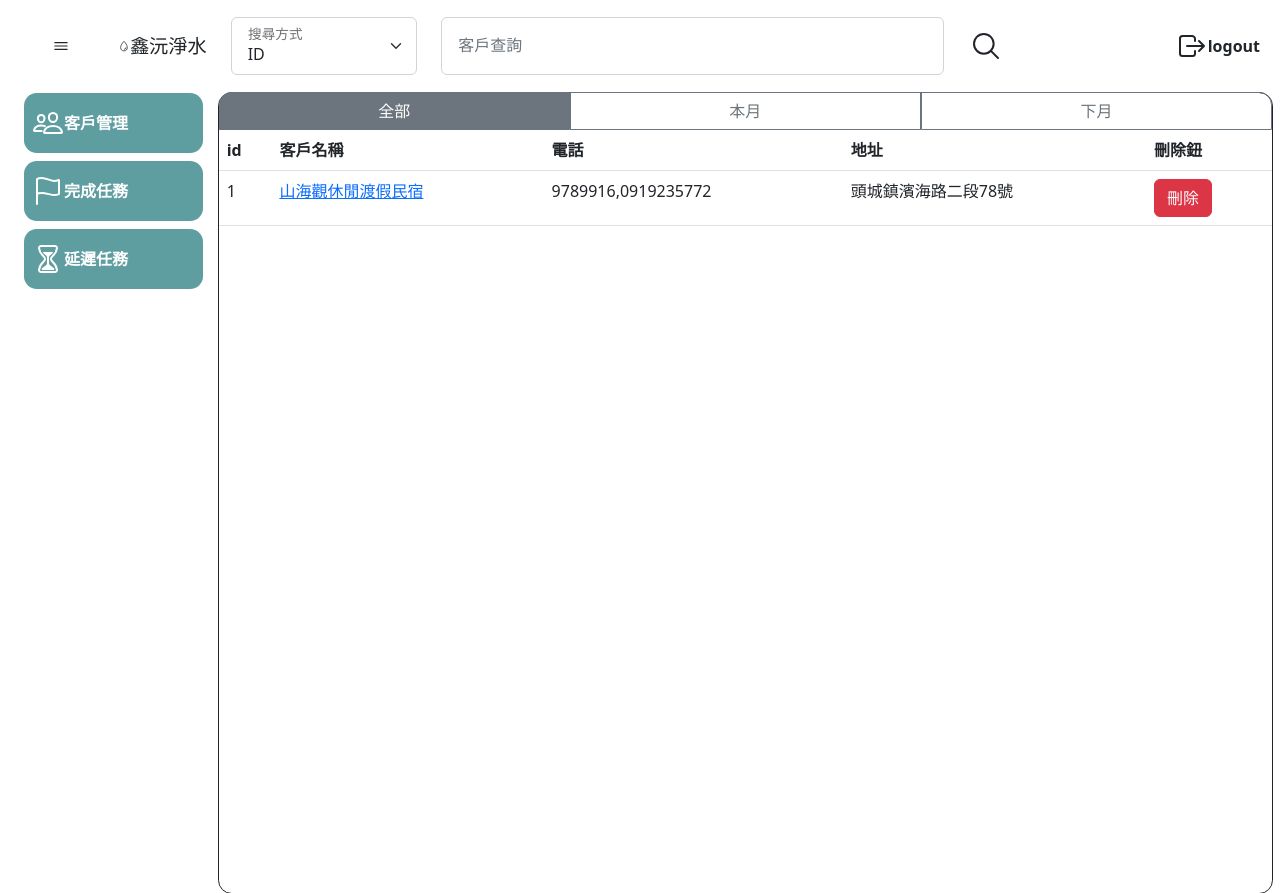
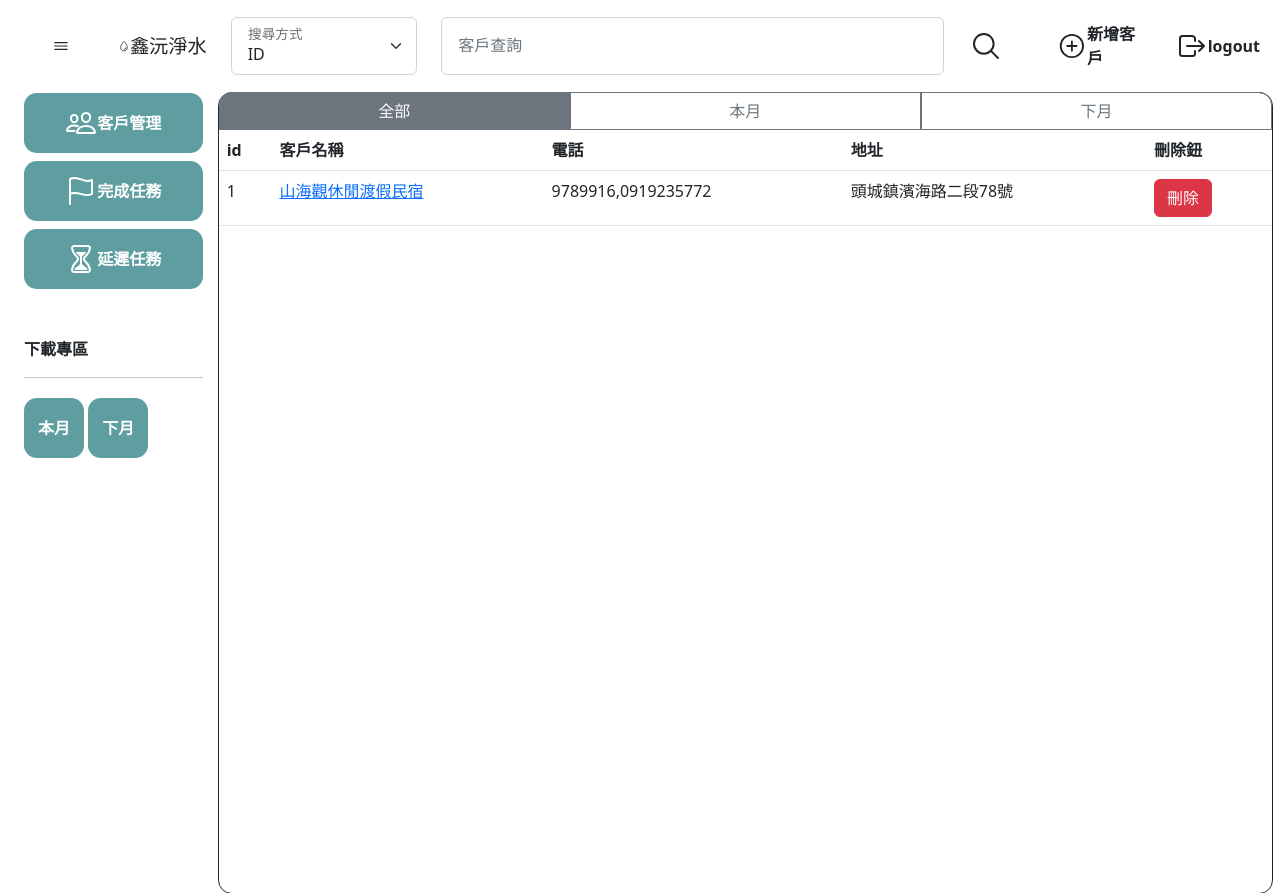
Before and after one commit to Timothychen00/DrinkingMachine_v2, a plain HTML site: page customer.html in a window 1280 px wide. Drawn offline with nearby package versions, Linux system fonts and the light colour scheme.

Commit message:
新增
1. 新增下載區
2. 加入新增客戶按鈕

```diff
--- a/customer.html
+++ b/customer.html
@@ -41,25 +41,37 @@
             <div class="col p-0 d-inline-flex align-items-center">
                 <ion-icon size="large"  class="search icon-size" name="search-outline"></ion-icon>
             </div>
+            <div class="col d-inline-flex align-items-center add">
+                <ion-icon size="large" name="add-circle-outline"></ion-icon>
+                <b>新增客戶</b>
+            </div>
             <div class="col d-inline-flex justify-content-end align-items-center logout">
                 <ion-icon size="large" name="log-out-outline"></ion-icon>
                 <b class="d-none d-lg-inline">logout</b>
             </div>
         </div>
 
-        <div class="row mt-3 ps-2 pe-lg-2 pe-0"  style="height: 100%">
+        <div class="row mt-3 ps-2 pe-lg-2 pe-0 "  style="height: 100%">
             <div class="col-2 px-lg-3 px-0" id="dashboard" >
-                <div class="function_button p-2 d-flex align-items-center">
+                <div class="function_button p-2 d-flex align-items-center justify-content-center">
                     <ion-icon size="large" name="people-outline"></ion-icon>
                     <b id="word">客戶管理</b>
                 </div>
-                <div class="function_button mt-2 p-2 d-flex align-items-center">
+                <div class="function_button mt-2 p-2 d-flex align-items-center justify-content-center">
                     <ion-icon size="large" name="flag-outline"></ion-icon>
                     <b id="word-2">完成任務</b>
                 </div>
-                <div class="function_button mt-2 p-2 d-flex align-items-center">
+                <div class="function_button mt-2 p-2 d-flex align-items-center justify-content-center">
                     <ion-icon size="large" name="hourglass-outline"></ion-icon>
                     <b id="word-3">延遲任務</b>
+                </div>
+                <div class="mt-5 mx-auto "><b>下載專區</b></div>
+                <hr>
+                <div class="function_button d-inline-flex align-items-center justify-content-center mt-1 ">
+                    <b>本月</b>
+                </div>
+                <div class="function_button d-inline-flex align-items-center justify-content-center mt-1 ">
+                    <b>下月</b>
                 </div>
             </div>
             <div class="col middle_border px-0 " style="height:100%;">
--- a/template.css
+++ b/template.css
@@ -11,7 +11,11 @@
     border-radius: 0.8rem;
     min-height: 60px;
     min-width: 60px;
+    transition: all .3s;
+}
 
+.function_button:hover{
+    scale: 1.05;
 }
 .icon-size{
     width: 60px;
@@ -23,6 +27,14 @@
 }
 .search{
     transition: all .2s;
+}
+
+.add{
+    transition: all .2s;
+}
+.add:hover{
+    color:rgb(16, 180, 41);
+    scale: 1.2;
 }
 
 #menu:hover{
```
